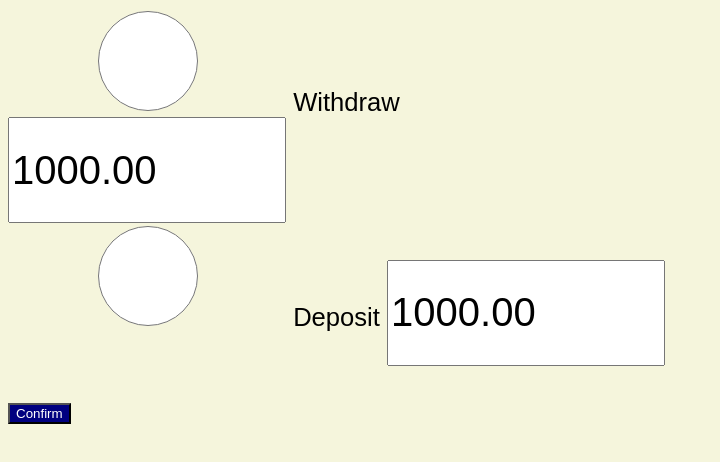
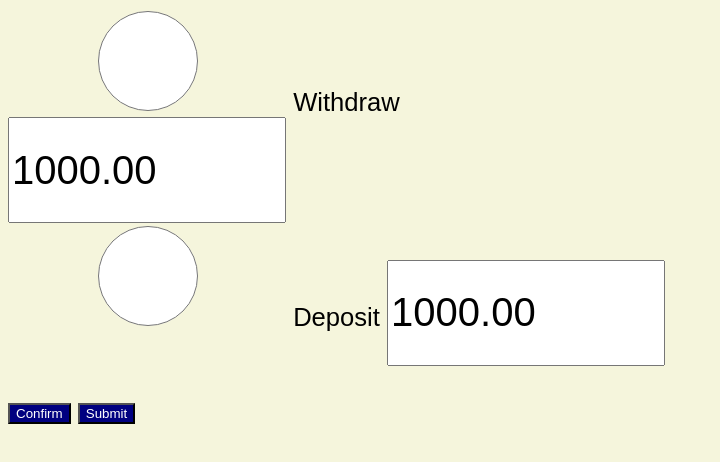
Before and after one commit to Space48121111/project_manager, a website: page public/form.html in a window 1280 px wide. Shown: the whole page, without its empty margins (0-720 px from the left). Drawn offline with Linux system fonts and the light colour scheme.

Commit message:
<button type="submit" id="myForm"

```diff
--- a/public/form.html
+++ b/public/form.html
@@ -14,6 +14,7 @@
       <label for="transaction">Deposit</label>
       <input type="number" id='amt1' name="" value="1000.00"><br><br>
       <button type="button" name="button" onclick="account()">Confirm</button>
+      <button type="submit" id="myForm" name="myForm"> Submit</button>
     </form>
     <div class="" id='toBeReplaced'>
     </div>
```
